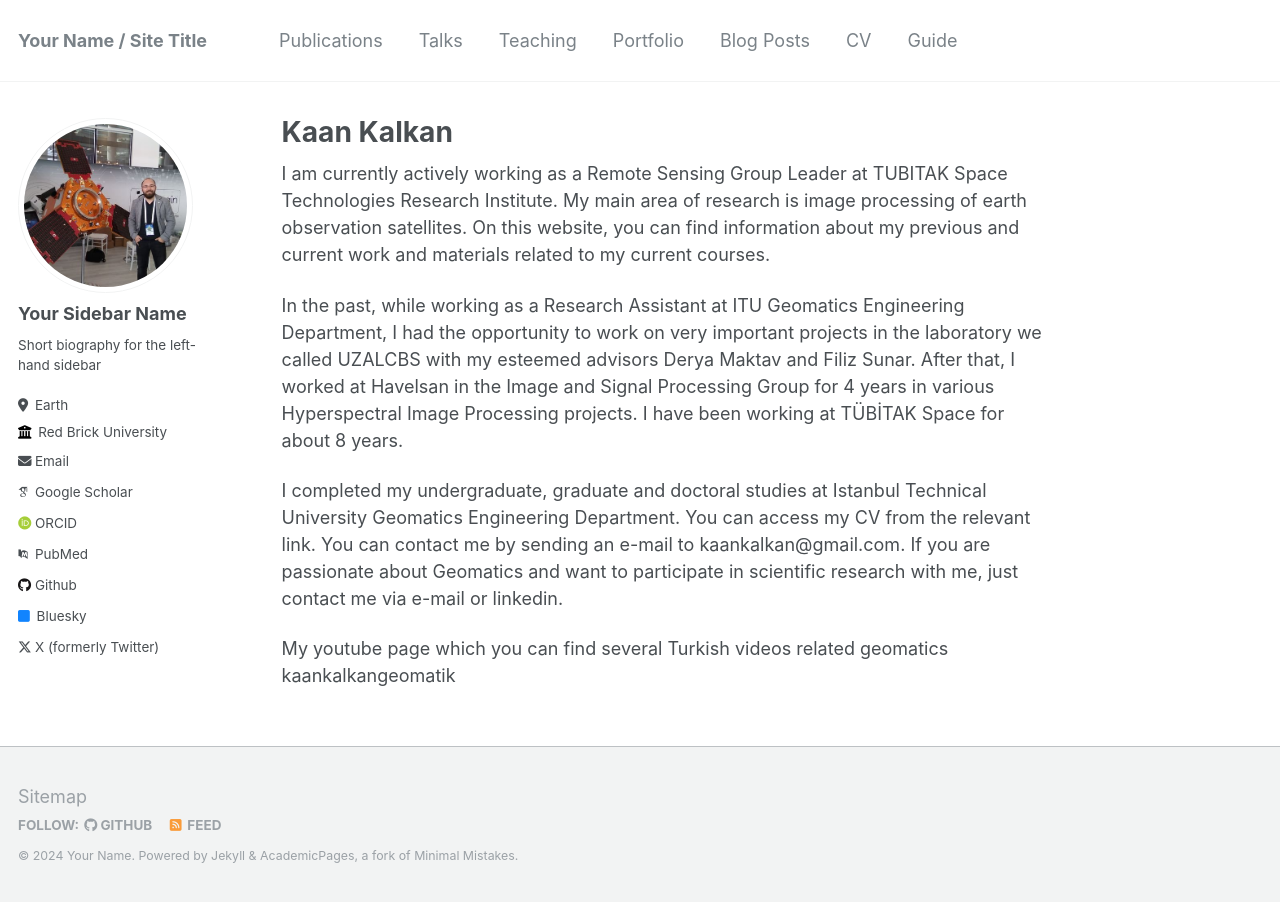
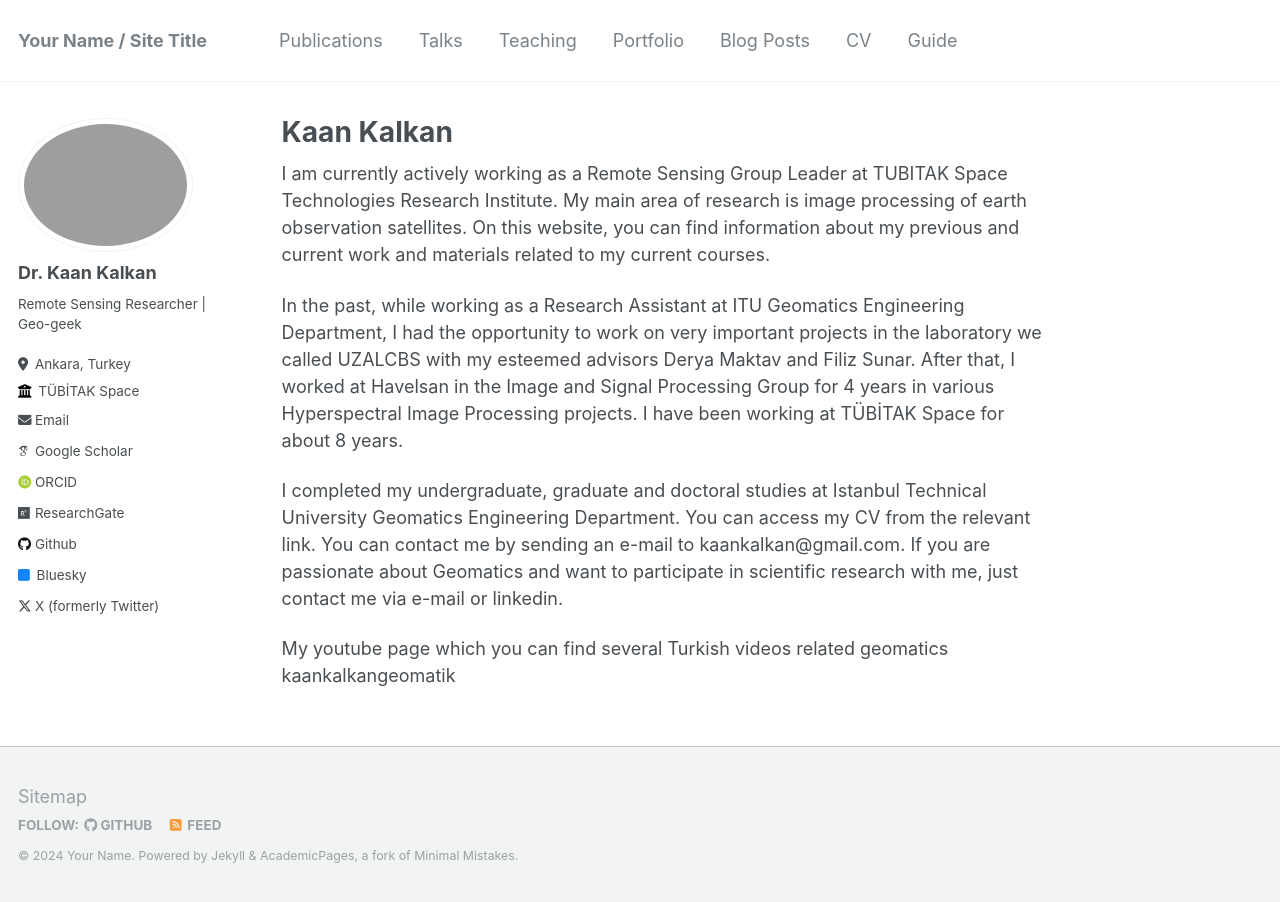
Before and after one commit to kalkan/kalkan.github.io, a Jekyll site: the page built from _pages/about.md, in a window 1280 px wide. Built offline with Jekyll 4.4.1, drawn with Linux system fonts in a browser that asks for light colours; some web fonts are replaced.

Commit message:
Update _config.yml

```diff
--- a/_config.yml
+++ b/_config.yml
@@ -21,28 +21,27 @@ repository               : "kalkan/kalkan.github.io"
 #               Additional customization can be done by editing /_includes/author-profile.html
 author:
   # Biographic information
-  avatar           : "profile.png"
-  name             : "Your Sidebar Name"
+  avatar           : "images/pp.jpg"
+  name             : "Dr. Kaan Kalkan"
   pronouns         : # example: "she/her"
-  bio              : "Short biography for the left-hand sidebar"
-  location         : "Earth"
-  employer         : "Red Brick University"
-  uri              : # URL
-  email            : "none@example.org"
+  bio              : "Remote Sensing Researcher | Geo-geek"
+  location         : "Ankara, Turkey"
+  employer         : "TÜBİTAK Space"
+  uri              : # www.kaankalkan.com
+  email            : "kaankalkan@gmail.com"
 
   # Academic websites
   arxiv            : # URL - Update with the correct link to your profile
-  googlescholar    : "https://scholar.google.com/citations?user=PS_CX0AAAAAJ"
+  googlescholar    : "https://scholar.google.com/citations?user=s4RggLwAAAAJ"
   impactstory      : # URL
-  orcid            : "http://orcid.org/yourorcidurl"
-  pubmed           : "https://www.ncbi.nlm.nih.gov/pubmed/?term=john+snow"
-  researchgate     : # URL
+  orcid            : "http://orcid.org/0000-0002-2732-5425"
+  researchgate     : https://www.researchgate.net/profile/Kaan-Kalkan-2
 
   # Repositories and software development
   bitbucket        : # Username - Update with your username on the site
   codepen          : # Username
   dribbble         : # Username
-  github           : "academicpages"
+  github           : "kalkan"
   kaggle           : # Username
   stackoverflow    : # User number or user number and name (i.e., use "1" or "1/jeff-atwood")
 
@@ -64,12 +63,12 @@ author:
   steam            : # Username
   telegram         : # URL
   tumblr           : # Username
-  twitter          : "UniofOxford"  # Replace this with your X / Twitter handle
+  twitter          : "kaankalkan"  # Replace this with your X / Twitter handle
   vine             : # Username
   weibo            : # Username
   wikipedia        : # Username
   xing             : # Username
-  youtube          : # Username
+  youtube          : # kaankalkangeomatik
   zhihu            : # URL
 
 
```
